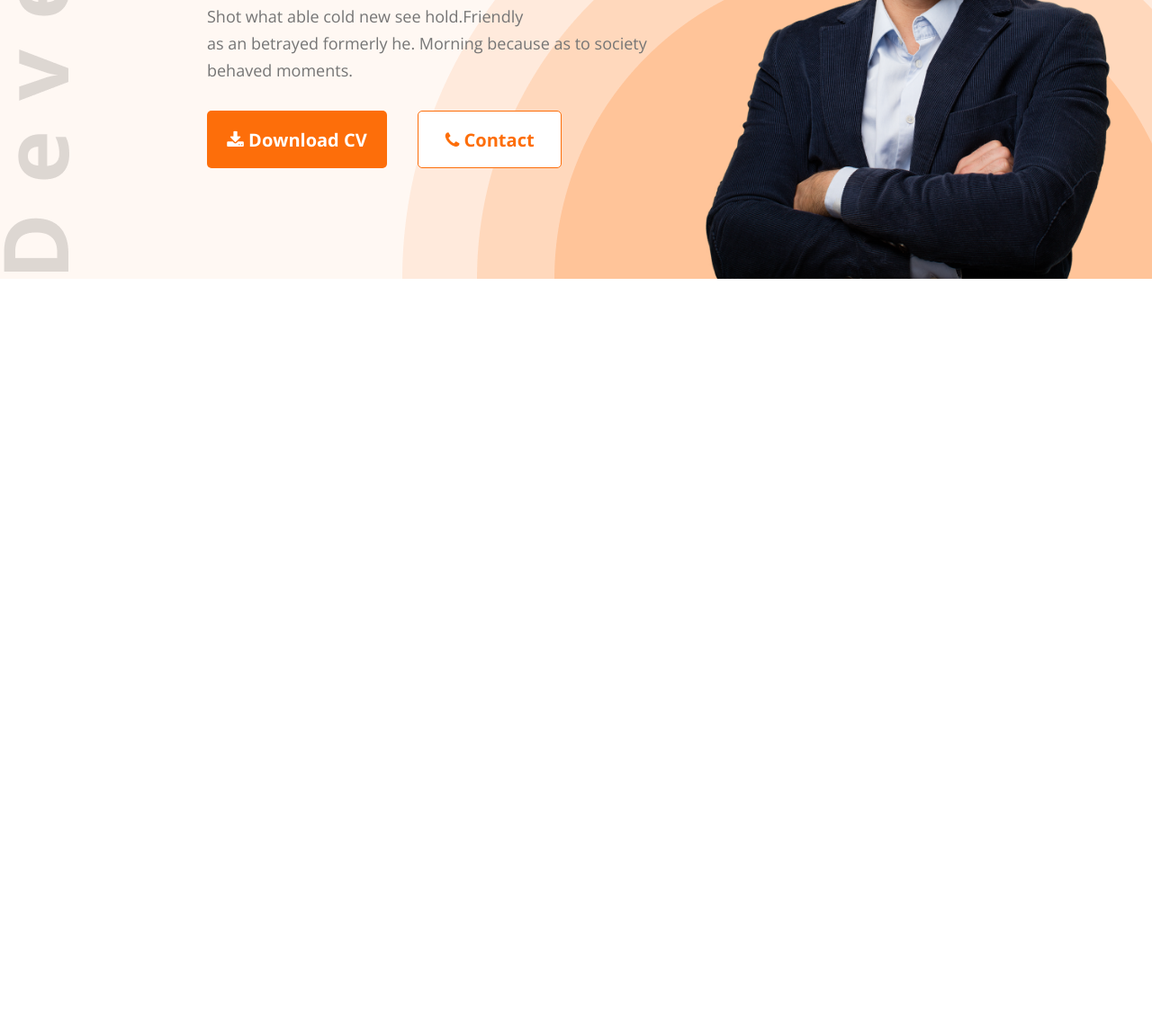
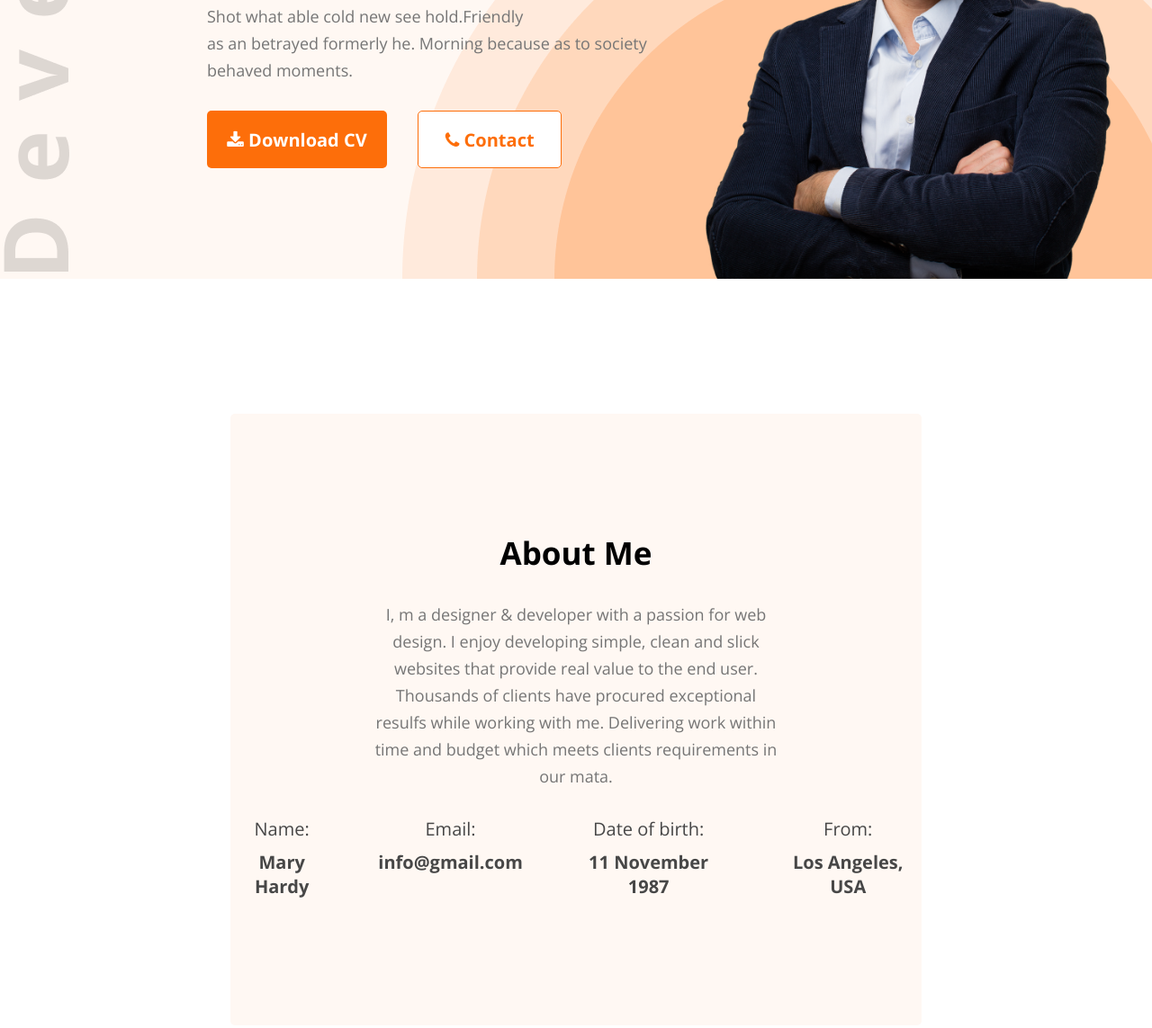
Before and after one commit to Saiful10400/module-5-practice-protfolio-, a plain HTML site: page index.html in a window 1280 px wide. Shown: the part 461-1604 px from the top of the page at 90% size. Before the commit the page ends 800 px from the top, so only its background shows below. Drawn offline with nearby package versions, Linux system fonts and the light colour scheme.

Commit message:
about secton commited

```diff
--- a/All css styles/style.css
+++ b/All css styles/style.css
@@ -4,6 +4,17 @@
     font-family: 'Open Sans', sans-serif;
 }
 
+button{
+    cursor: pointer;
+    transition: .5s;
+}
+
+button:hover{
+    color: #FD6E0A;
+    background-color: white;
+    border: 1px solid #FD6E0A;
+
+}
 
 header{
 
@@ -123,3 +134,56 @@ nav{
 .banner-img{
     width: 500px;
 }
+/* finally banner section done */
+
+
+/* about section */
+
+.about{
+    width: 100%;
+    height: 90vh;
+    padding: 150px 0;
+}
+
+.about-container{
+    width: 60%;
+    background-color: #FFF8F3;
+    text-align: center;
+    margin: auto;
+    border-radius: 5px;
+    padding: 131px 0;
+}
+
+.about-container h1{
+    font-size: 35px;
+    font-weight: 700;
+}
+
+.about-container p{
+    width: 60%;
+    font-size: 18px;
+    font-weight: 400;
+    line-height: 30px;
+    color: #757575;
+    margin: 30px auto;
+}
+
+.identity{
+    display: flex;
+    justify-content: center;
+    gap: 50px;
+}
+
+.identity-box span{
+    display: block;
+    color: #474747;
+    font-weight: 100;
+    font-size: 20px;
+    margin-bottom: 10px;
+}
+
+
+.identity-box :nth-child(2){
+
+    font-weight: 700;
+}
--- a/index.html
+++ b/index.html
@@ -66,9 +66,28 @@
     </header>
 
 
+    <!-- finnaly banner done. -->
+
+
 
     <!-- main start from here. -->
     <main>
+
+        <!-- about me section -->
+
+        <div class="about">
+            <div class="about-container">
+                <h1>About Me</h1>
+                <p>I, m a designer & developer with a passion for web design. I enjoy developing simple, clean and slick websites that provide real value to the end user. Thousands of clients have procured exceptional resulfs while working with me. Delivering work within time and budget which meets clients requirements in our mata.</p>
+
+                <div class="identity">
+                    <div class="identity-box"><span class="sector">Name:</span><span>Mary Hardy</span></div>
+                    <div class="identity-box"><span class="sector">Email:</span><span>info@gmail.com</span></div>
+                    <div class="identity-box"><span class="sector">Date of birth:</span><span>11 November 1987</span></div>
+                    <div class="identity-box"><span class="sector">From:</span><span>Los Angeles, USA</span></div>
+                </div>
+            </div>
+        </div>
 
     </main>
     <!-- footer start form here. -->
```
